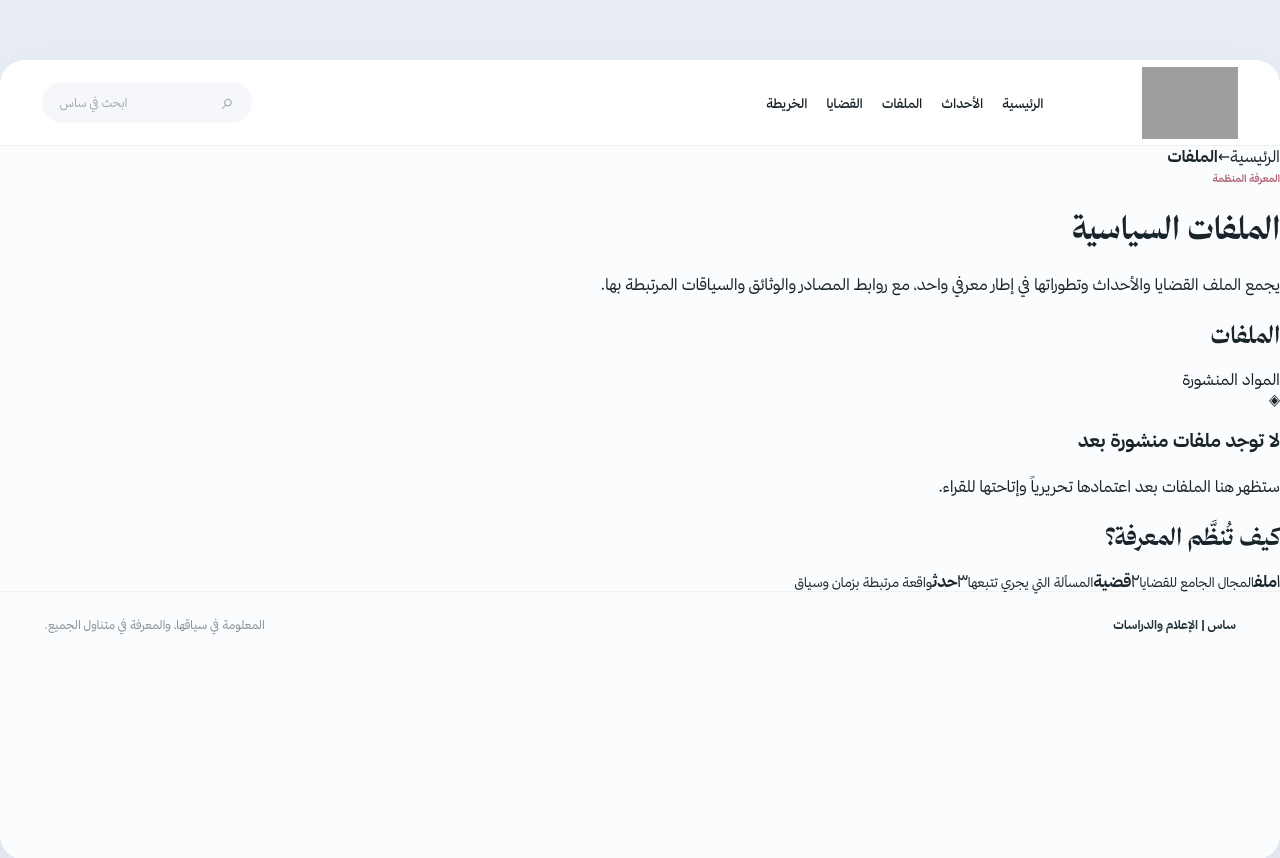
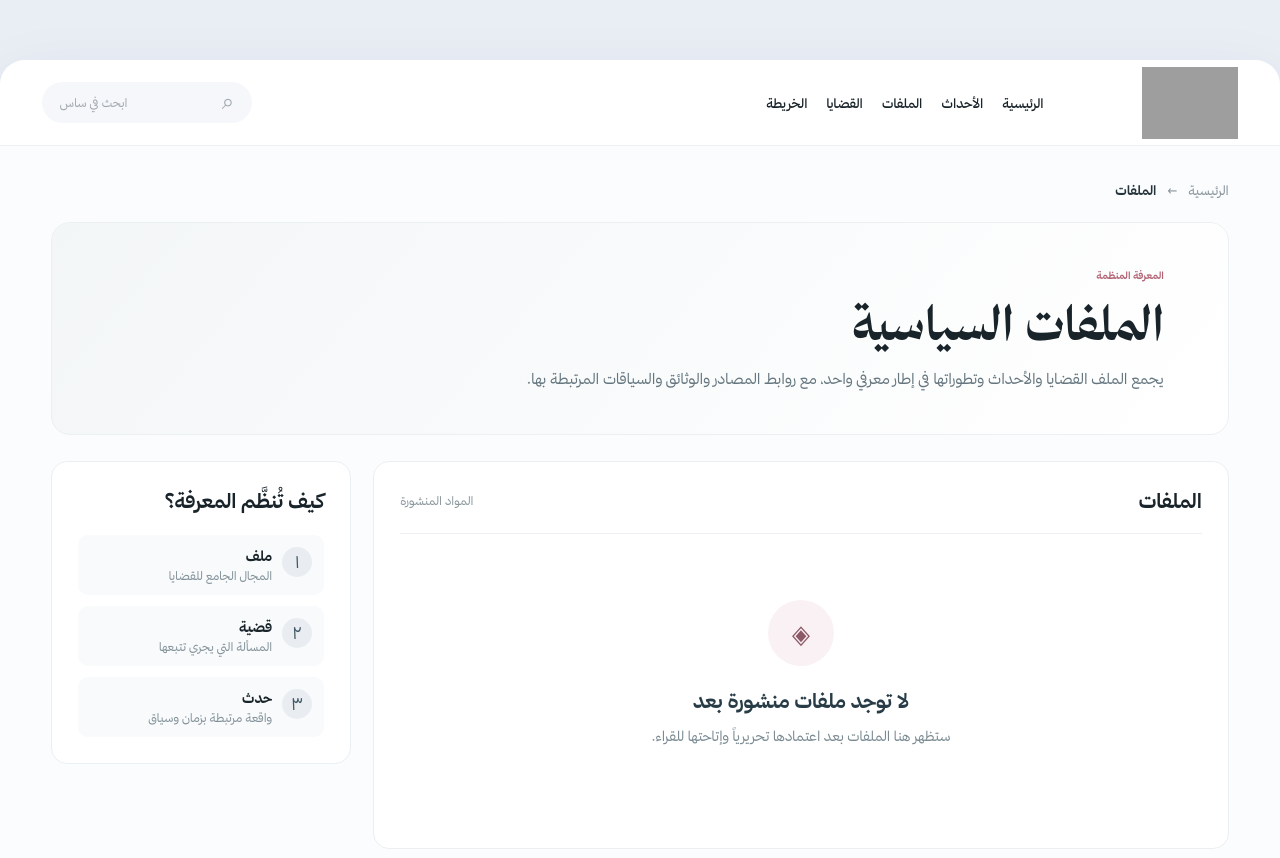
Before and after one commit to dinobahkam-wq/SAS, a Next.js app: page /dossiers in a window 1280 px wide. Shown: the top 858 px of the page. Built offline with nearby package versions, Linux system fonts and the light colour scheme; grey boxes are pictures that could not be loaded.

Commit message:
feat: wire navigation and style knowledge directories

```diff
--- a/app/styles.css
+++ b/app/styles.css
@@ -46,3 +46,30 @@ body,button,input,textarea,select{font-family:var(--font-sas-sans),Tahoma,Arial,
 @media(min-width:1101px) and (max-width:1350px){.page-layout{grid-template-columns:185px minmax(0,1fr) 242px;gap:23px;padding-inline:28px}.main-nav{gap:19px}}
 @media(max-width:650px){.section-top{align-items:start}.section-pill{padding-top:12px}.lead-content h2{font-size:24px}.lead-content p{font-size:14px}.related-card p,.mini-card p{font-size:13px}.site-header{justify-content:space-between}.site-shell{box-shadow:none}}
 @media(prefers-reduced-motion:reduce){.lead-story,.related-card,.mini-card,.main-nav a{transition:none!important}}
+
+/* Knowledge directories */
+.knowledge-page{padding:36px clamp(22px,4vw,54px) 70px;min-height:70vh}
+.knowledge-breadcrumb{display:flex;align-items:center;gap:11px;color:#849198;font-size:13px;margin-bottom:24px}
+.knowledge-breadcrumb a:hover{color:var(--accent)}.knowledge-breadcrumb strong{color:#25343b}
+.knowledge-hero{padding:40px clamp(25px,5vw,65px);border:1px solid #edf0f2;border-radius:19px;background:linear-gradient(130deg,#f3f6f7,#fff)}
+.knowledge-hero h1{margin:9px 0 12px;font-family:var(--font-sas-display),var(--font-sas-sans),sans-serif;font-size:clamp(31px,4vw,48px);font-weight:700}
+.knowledge-hero p{max-width:67ch;color:#65767f;line-height:2;font-size:15px;margin:0}
+.knowledge-columns{display:grid;grid-template-columns:minmax(0,1fr) 300px;gap:22px;margin-top:26px;align-items:start}
+.knowledge-primary,.knowledge-aside{border:1px solid #ebeff1;background:#fff;border-radius:16px;padding:26px}
+.knowledge-section-head{display:flex;justify-content:space-between;align-items:center;gap:12px;padding-bottom:20px;border-bottom:1px solid #edf0f2}
+.knowledge-section-head h2,.knowledge-aside h2{font-family:var(--font-sas-sans),sans-serif;font-size:20px;margin:0}
+.knowledge-section-head span{font-size:12px;color:#89969c}
+.knowledge-empty{text-align:center;padding:66px 15px 72px;color:#7a8a92}
+.knowledge-empty-icon{display:inline-grid;place-items:center;border-radius:50%;width:66px;height:66px;font-size:26px;color:#8c5966;background:#f9f1f3;margin-bottom:13px}
+.knowledge-empty h3{font-size:20px;color:#273c46;margin:9px 0}
+.knowledge-empty p{font-size:14px;line-height:2;margin:0 auto;max-width:49ch}
+.knowledge-aside p{font-size:14px;line-height:2;color:#7b8a91}
+.knowledge-steps,.knowledge-links,.knowledge-features{display:grid;gap:11px;margin-top:22px}
+.knowledge-steps a{display:grid;grid-template-columns:30px 1fr;gap:3px 10px;padding:12px;border-radius:10px;background:#f8fafb;transition:background .2s ease}
+.knowledge-steps a:hover{background:#f4edf0}
+.knowledge-steps a span{grid-row:span 2;display:grid;place-items:center;border-radius:50%;width:30px;height:30px;background:#e9edf1;color:#415866}
+.knowledge-steps a strong{font-size:14px}.knowledge-steps a small{font-size:12px;color:#819098}
+.knowledge-links a{display:block;padding:12px;border-radius:9px;background:#f8f9fa;color:#6b4250;font-weight:600}
+.knowledge-links a:hover{background:#f7eef1}
+.knowledge-features span{border-right:2px solid #d5dce1;padding:4px 12px;color:#71828a;font-size:13px}
+@media(max-width:820px){.knowledge-columns{grid-template-columns:1fr}.knowledge-page{padding:20px 17px 45px}.knowledge-hero{padding:28px 22px}.knowledge-empty{padding-block:44px}}
```
